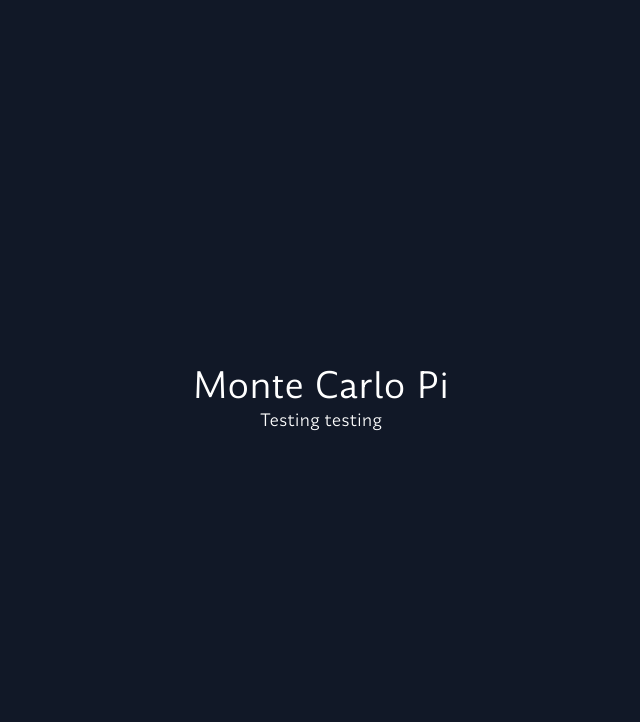
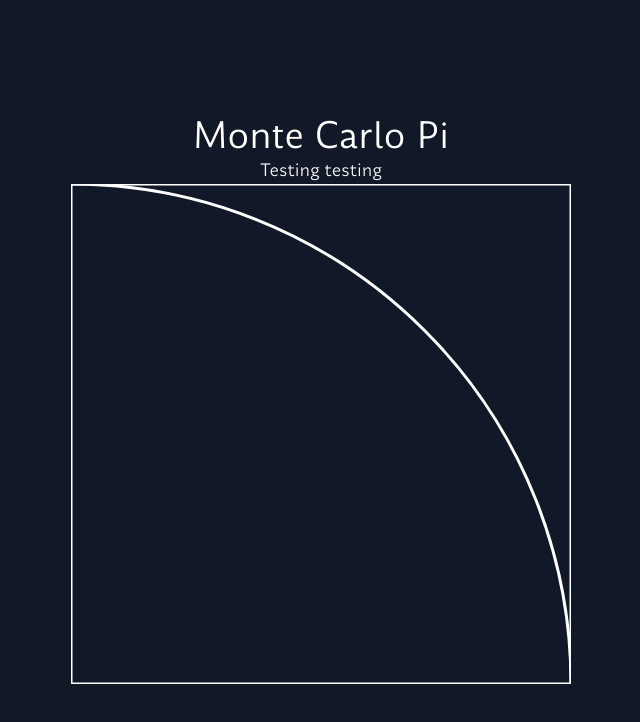
Before and after one commit to TetieWasTaken/monte-carlo-pi, a Next.js app: page / in a window 1280 px wide. Shown: the top 722 px of the page, without its empty margins (319-959 px from the left). Built offline with nearby package versions, Linux system fonts and the light colour scheme.

Commit message:
feat(content): add circle

```diff
--- a/src/app/page.tsx
+++ b/src/app/page.tsx
@@ -5,6 +5,23 @@ export default function Home() {
       <p className="text-lg">
         Testing testing
       </p>
+      <svg width="500" height="500">
+        <rect
+          x="0"
+          y="0"
+          width="500"
+          height="500"
+          fill="none"
+          stroke="white"
+          strokeWidth="3"
+        />
+        <path
+          d="M 500 500 A 500 500 0 0 0 0 0"
+          fill="none"
+          stroke="white"
+          strokeWidth="3"
+        />
+      </svg>
     </div>
   );
 }
```
